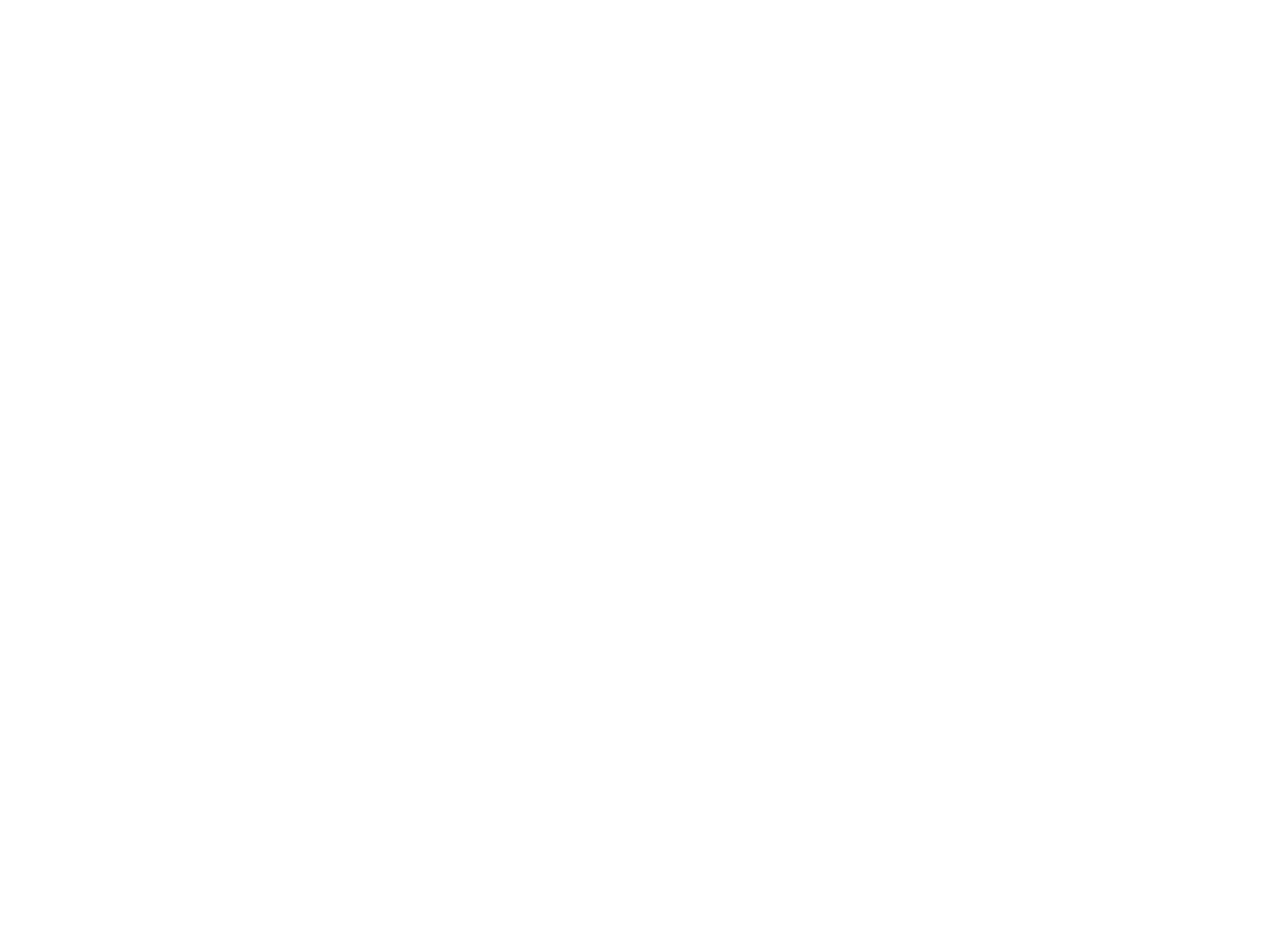
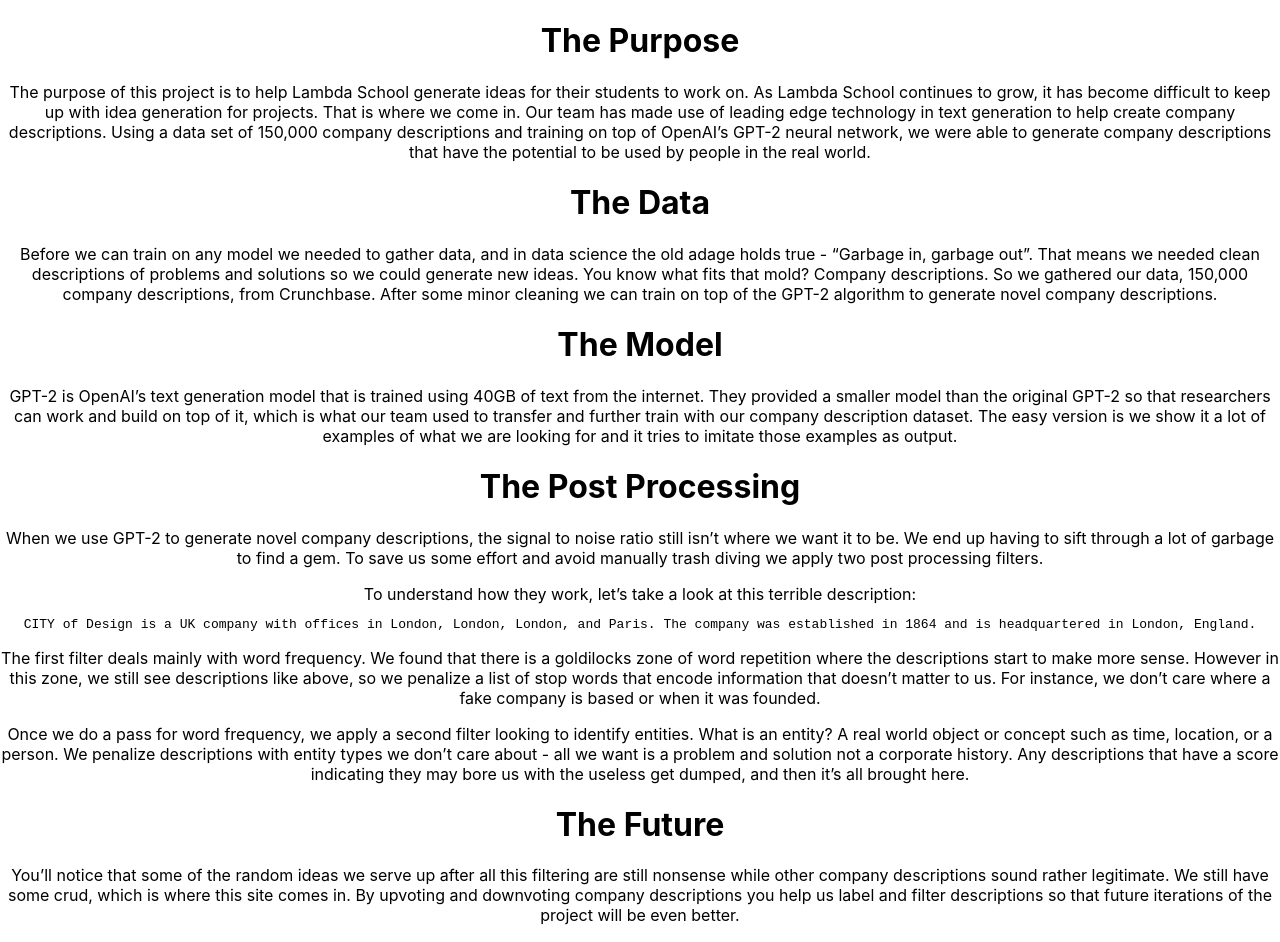
Before and after one commit to labs15-pain-point/frontend, a React (Create React App) app in the folder client/: page /howitworks in a window 1280 px wide. Shown: the top 942 px of the page. Before the commit the page ends 800 px from the top, so only its background shows below. Built offline with nearby package versions, Linux system fonts and the light colour scheme.

Commit message:
Added a how it works view to frontend

```diff
--- a/client/src/App.js
+++ b/client/src/App.js
@@ -5,11 +5,13 @@
 
 // Importing Views
 import LandingView from './views/LandingView'
+import HowItWorksView from './views/HowItWorksView'
 
 function App(props) {
   return (
     <div className="App">
       <Route exact path ="/" component={LandingView}/>
+      <Route path = "/howitworks" component={HowItWorksView}/>
     </div>
   );
 }
--- /dev/null
+++ b/client/src/components/HowItWorksData.js
@@ -0,0 +1,14 @@
+import React from 'react'
+
+const HowItWorksData = props => {
+    return (
+        <div>
+            <h1>The Data</h1>
+            <p>
+                Before we can train on any model we needed to gather data, and in data science the old adage holds true - “Garbage in, garbage out”. That means we needed clean descriptions of problems and solutions so we could generate new ideas. You know what fits that mold? Company descriptions. So we gathered our data, 150,000 company descriptions, from Crunchbase. After some minor cleaning we can train on top of the GPT-2 algorithm to generate novel company descriptions.
+            </p>
+        </div>
+    )
+}
+
+export default HowItWorksData
--- /dev/null
+++ b/client/src/components/HowItWorksFuture.js
@@ -0,0 +1,17 @@
+import React from 'react'
+
+const HowItWorksFuture = props => {
+    return (
+        <div>
+            <h1>The Future</h1>
+            <p>
+                You’ll notice that some of the random ideas we serve up after all this filtering are still nonsense while other company descriptions sound rather legitimate. We still have some crud, which is where this site comes in. By upvoting and downvoting company descriptions you help us label and filter descriptions so that future iterations of the project will be even better.
+            </p>
+            <p>
+                Don’t want to wait for our next product cycle? Head over to the leaderboard to see what’s already made it to the top.
+            </p>
+        </div>
+    )
+}
+
+export default HowItWorksFuture
--- /dev/null
+++ b/client/src/components/HowItWorksGPT2.js
@@ -0,0 +1,14 @@
+import React from 'react'
+
+const HowItWorksGPT2 = props => {
+    return (
+        <div>
+            <h1>The Model</h1>
+            <p>
+                GPT-2 is OpenAI’s text generation model that is trained using 40GB of text from the internet. They provided a smaller model than the original GPT-2 so that researchers can work and build on top of it, which is what our team used to transfer and further train with our company description dataset. The easy version is we show it a lot of examples of what we are looking for and it tries to imitate those examples as output.
+            </p>
+        </div>
+    )
+}
+
+export default HowItWorksGPT2
--- /dev/null
+++ b/client/src/components/HowItWorksIntro.js
@@ -0,0 +1,14 @@
+import React from 'react'
+
+const HowItWorksIntro = props => {
+    return (
+        <div>
+            <h1>The Purpose</h1>
+            <p>
+                The purpose of this project is to help Lambda School generate ideas for their students to work on. As Lambda School continues to grow, it has become difficult to keep up with idea generation for projects.  That is where we come in. Our team has made use of leading edge technology in text generation to help create company descriptions.  Using a data set of 150,000 company descriptions and training on top of OpenAI’s GPT-2 neural network, we were able to generate company descriptions that have the potential to be used by people in the real world.
+            </p>
+        </div>
+    )
+}
+
+export default HowItWorksIntro
--- /dev/null
+++ b/client/src/components/HowItWorksPost.js
@@ -0,0 +1,28 @@
+import React from 'react'
+
+const HowItWorksPost = props => {
+    return (
+        <div>
+            <h1>The Post Processing</h1>
+            <p>
+                When we use GPT-2 to generate novel company descriptions, the signal to noise ratio still isn’t where we want it to be. We end up having to sift through a lot of garbage to find a gem. To save us some effort and avoid manually trash diving we apply two post processing filters.
+            </p>
+            <p>
+                To understand how they work, let’s take a look at this terrible description:
+                <br>
+                </br>
+                <pre>
+                    CITY of Design is a UK company with offices in London, London, London, and Paris. The company was established in 1864 and is headquartered in London, England.
+                </pre>
+            </p>
+            <p>
+                The first filter deals mainly with word frequency. We found that there is a goldilocks zone of word repetition where the descriptions start to make more sense. However in this zone, we still see descriptions like above, so we penalize a list of stop words that encode information that doesn’t matter to us. For instance, we don’t care where a fake company is based or when it was founded.
+            </p>
+            <p>
+                Once we do a pass for word frequency, we apply a second filter looking to identify entities. What is an entity? A real world object or concept such as time, location, or a person. We penalize descriptions with entity types we don’t care about - all we want is a problem and solution not a corporate history. Any descriptions that have a score indicating they may bore us with the useless get dumped, and then it’s all brought here.
+            </p>
+        </div>
+    )
+}
+
+export default HowItWorksPost
--- /dev/null
+++ b/client/src/views/HowItWorksView.js
@@ -0,0 +1,28 @@
+import React from 'react'
+import styled from 'styled-components'
+
+import HowItWorksIntro from '../components/HowItWorksIntro'
+import HowItWorksData from '../components/HowItWorksData'
+import HowItWorksGPT2 from '../components/HowItWorksGPT2'
+import HowItWorksPost from '../components/HowItWorksPost'
+import HowItWorksFuture from '../components/HowItWorksFuture'
+
+const HowItWorksView = props => {
+
+    return (
+        <HowItWorksContainer>
+            <HowItWorksIntro />
+            <HowItWorksData />
+            <HowItWorksGPT2 />
+            <HowItWorksPost />
+            <HowItWorksFuture />
+        </HowItWorksContainer>
+    )
+}
+
+const HowItWorksContainer = styled.div`
+    text-align: Center;
+    color: black;
+`
+
+export default HowItWorksView
```
